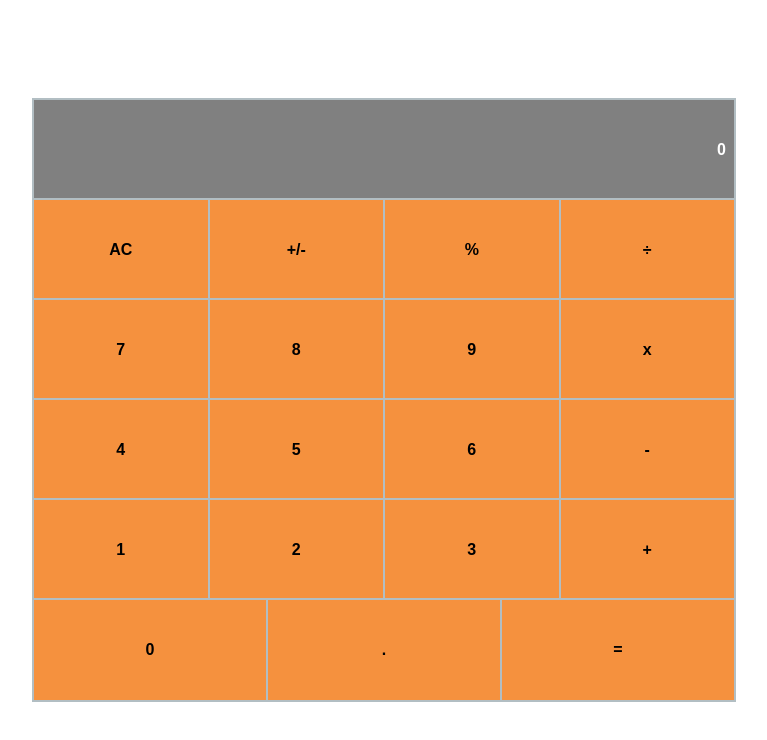
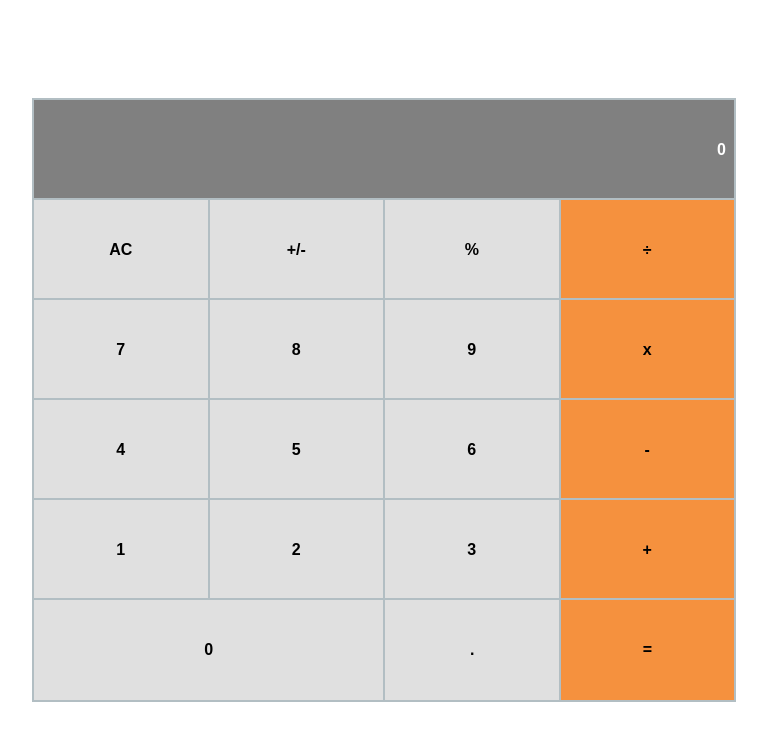
Before and after one commit to nurislam-ab/calculator_react, a React (Create React App) app: page / in a window 1280 px wide. Shown: the top 740 px of the page, without its empty margins (256-1023 px from the left). Built offline with nearby package versions, Linux system fonts and the light colour scheme.

Commit message:
Refactor button panel rendering to have button colors and width

```diff
--- a/src/components/ButtonPanel.jsx
+++ b/src/components/ButtonPanel.jsx
@@ -10,7 +10,20 @@ const ButtonPanel = () => {
     ['0', '.', '='],
   ];
 
-  const btnsGroup = (btnGroup => btnGroup.map(btn => <Button key={btn[0]} name={btn} />));
+  const orangeBtns = ['÷', 'x', '-', '+', '='];
+
+  const btnsGroup = (btnGroup => btnGroup.map(btn => {
+    let btnComponent;
+    if (orangeBtns.includes(btn)) {
+      btnComponent = <Button key={btn[0]} name={btn} />;
+    } else if (btn === '0') {
+      btnComponent = <Button key={btn[0]} name={btn} color="#E0E0E0" wide />;
+    } else {
+      btnComponent = <Button key={btn[0]} name={btn} color="#E0E0E0" />;
+    }
+
+    return btnComponent;
+  }));
 
   const btnsArr = btnNamesArr.map(group => <div key={group[0]} className="btn-group">{btnsGroup(group)}</div>);
 
```
